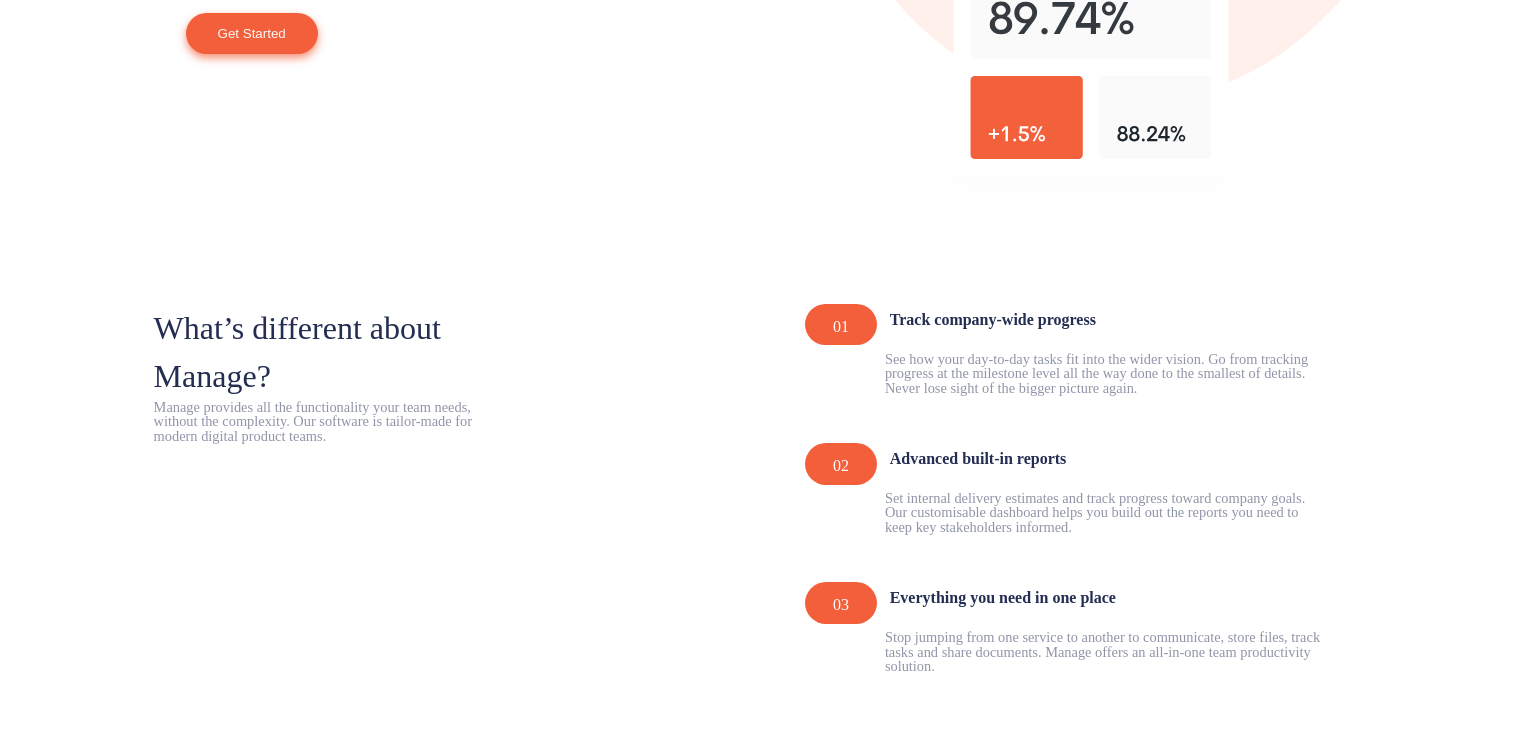
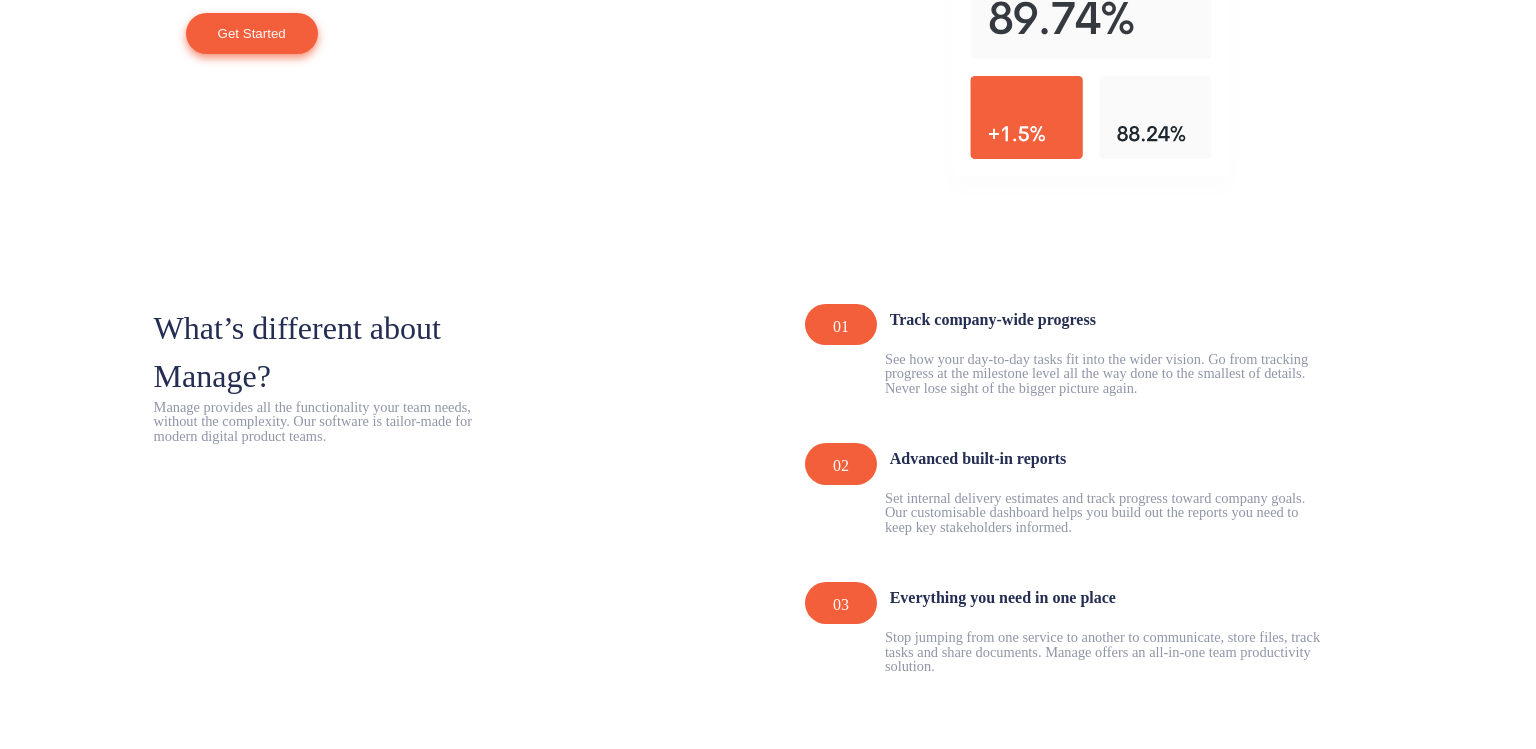
Before and after one commit to AngeliqueDF/manage-landing-page, a website built with Vite: page index.html in a window 1536 px wide. Shown: the part 706-1455 px from the top of the page. Built offline with nearby package versions, Linux system fonts and the light colour scheme.

```diff
--- a/src/css/style.css
+++ b/src/css/style.css
@@ -430,8 +430,8 @@
 
 @media screen and (min-width: 1440px) {
 	body {
-		background-position: top -33vh right -24vw;
-		background-size: 70% auto;
+		background-position: top -13rem right -13rem;
+		background-size: 60% auto;
 	}
 	.cta-button {
 		padding: 0.8rem 2rem;
```
